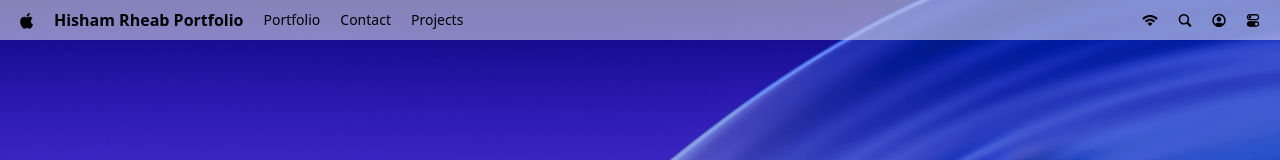
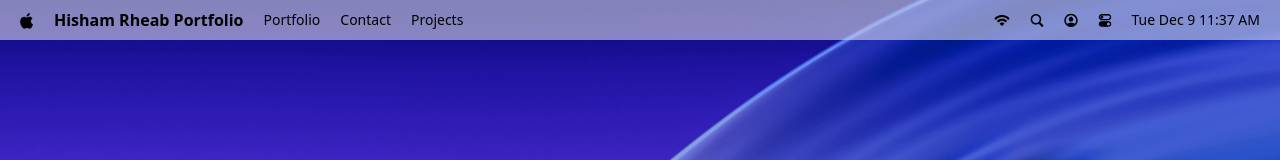
Before and after one commit to hishamrehab/os-portfolio, a React (Vite) app: page / in a window 1280 px wide. Shown: the top 160 px of the page. Built offline with nearby package versions, Linux system fonts and the light colour scheme; a web font is replaced by a local one.

Commit message:
Navbar implemetation

```diff
--- a/package.json
+++ b/package.json
@@ -11,6 +11,7 @@
   },
   "dependencies": {
     "@tailwindcss/vite": "^4.1.17",
+    "dayjs": "^1.11.19",
     "react": "^19.2.0",
     "react-dom": "^19.2.0",
     "tailwindcss": "^4.1.17"
--- a/src/components/Navbar.jsx
+++ b/src/components/Navbar.jsx
@@ -1,3 +1,4 @@
+import dayjs from "dayjs"
 import { navLinks , navIcons } from "../constants"
 
 const Navbar = () => {
@@ -27,6 +28,10 @@ const Navbar = () => {
             </li>
           ))}
         </ul>
+
+        <time>
+          {dayjs().format("ddd MMM D h:mm A")}
+        </time>
       </div>
     </nav>
   )
```
Also changed, not shown: 1 other file (tests, documents, lock files or other folders).
